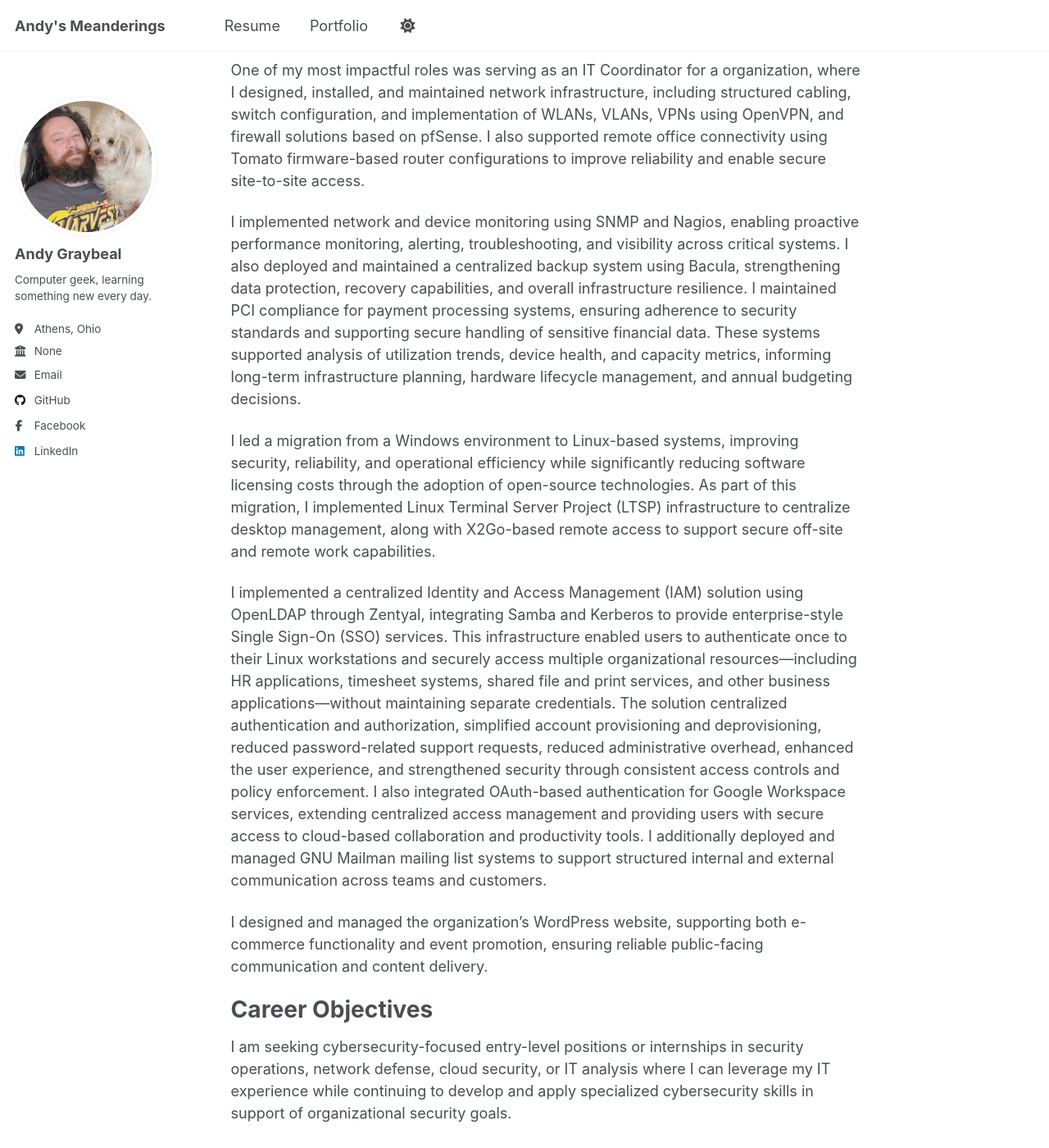
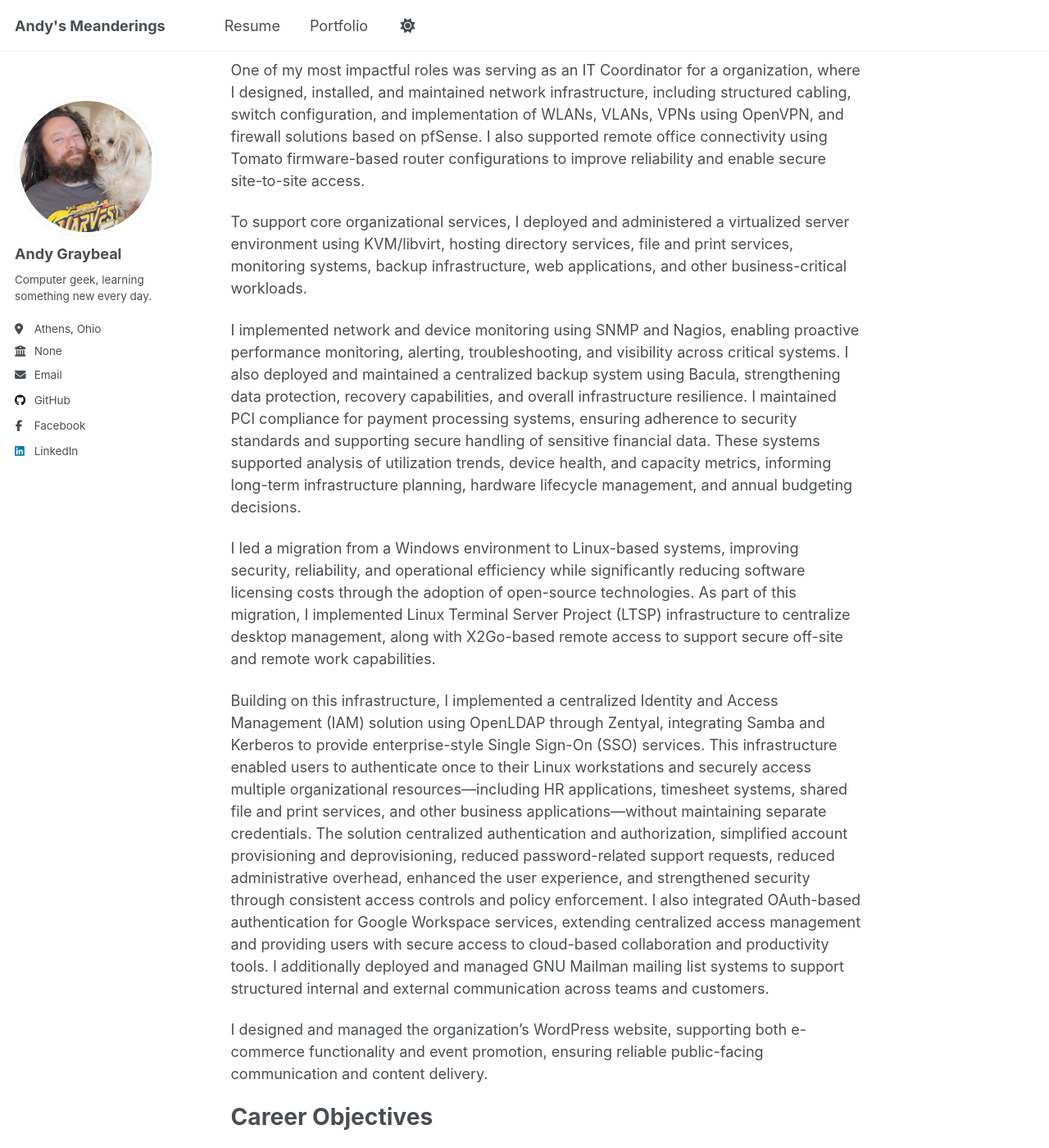
Before and after one commit to andy-graybeal/andy-graybeal.github.io, a Jekyll site: the page built from _pages/about.md, in a window 1280 px wide and 1400 px high, scrolled down 359 px. Shown: the whole window at 82% size. Built offline with Jekyll 4.4.1, drawn with Linux system fonts in a browser that asks for light colours; a script that is not in the unit is left out.

Commit message:
Enhance about page with IT coordination details
Added details about deploying and administering a virtualized server environment, implementing centralized IAM solutions, and managing a WordPress website.

```diff
--- a/_pages/about.md
+++ b/_pages/about.md
@@ -61,11 +61,13 @@ I am naturally curious and motivated to learn. I enjoy exploring new technologie
 
 One of my most impactful roles was serving as an IT Coordinator for a organization, where I designed, installed, and maintained network infrastructure, including structured cabling, switch configuration, and implementation of WLANs, VLANs, VPNs using OpenVPN, and firewall solutions based on pfSense. I also supported remote office connectivity using Tomato firmware-based router configurations to improve reliability and enable secure site-to-site access.
 
+To support core organizational services, I deployed and administered a virtualized server environment using KVM/libvirt, hosting directory services, file and print services, monitoring systems, backup infrastructure, web applications, and other business-critical workloads.
+
 I implemented network and device monitoring using SNMP and Nagios, enabling proactive performance monitoring, alerting, troubleshooting, and visibility across critical systems. I also deployed and maintained a centralized backup system using Bacula, strengthening data protection, recovery capabilities, and overall infrastructure resilience. I maintained PCI compliance for payment processing systems, ensuring adherence to security standards and supporting secure handling of sensitive financial data. These systems supported analysis of utilization trends, device health, and capacity metrics, informing long-term infrastructure planning, hardware lifecycle management, and annual budgeting decisions.
 
 I led a migration from a Windows environment to Linux-based systems, improving security, reliability, and operational efficiency while significantly reducing software licensing costs through the adoption of open-source technologies. As part of this migration, I implemented Linux Terminal Server Project (LTSP) infrastructure to centralize desktop management, along with X2Go-based remote access to support secure off-site and remote work capabilities.
 
-I implemented a centralized Identity and Access Management (IAM) solution using OpenLDAP through Zentyal, integrating Samba and Kerberos to provide enterprise-style Single Sign-On (SSO) services. This infrastructure enabled users to authenticate once to their Linux workstations and securely access multiple organizational resources—including HR applications, timesheet systems, shared file and print services, and other business applications—without maintaining separate credentials. The solution centralized authentication and authorization, simplified account provisioning and deprovisioning, reduced password-related support requests, reduced administrative overhead, enhanced the user experience, and strengthened security through consistent access controls and policy enforcement. I also integrated OAuth-based authentication for Google Workspace services, extending centralized access management and providing users with secure access to cloud-based collaboration and productivity tools. I additionally deployed and managed GNU Mailman mailing list systems to support structured internal and external communication across teams and customers.
+Building on this infrastructure, I implemented a centralized Identity and Access Management (IAM) solution using OpenLDAP through Zentyal, integrating Samba and Kerberos to provide enterprise-style Single Sign-On (SSO) services. This infrastructure enabled users to authenticate once to their Linux workstations and securely access multiple organizational resources—including HR applications, timesheet systems, shared file and print services, and other business applications—without maintaining separate credentials. The solution centralized authentication and authorization, simplified account provisioning and deprovisioning, reduced password-related support requests, reduced administrative overhead, enhanced the user experience, and strengthened security through consistent access controls and policy enforcement. I also integrated OAuth-based authentication for Google Workspace services, extending centralized access management and providing users with secure access to cloud-based collaboration and productivity tools. I additionally deployed and managed GNU Mailman mailing list systems to support structured internal and external communication across teams and customers.
 
 I designed and managed the organization’s WordPress website, supporting both e-commerce functionality and event promotion, ensuring reliable public-facing communication and content delivery.
 
```
